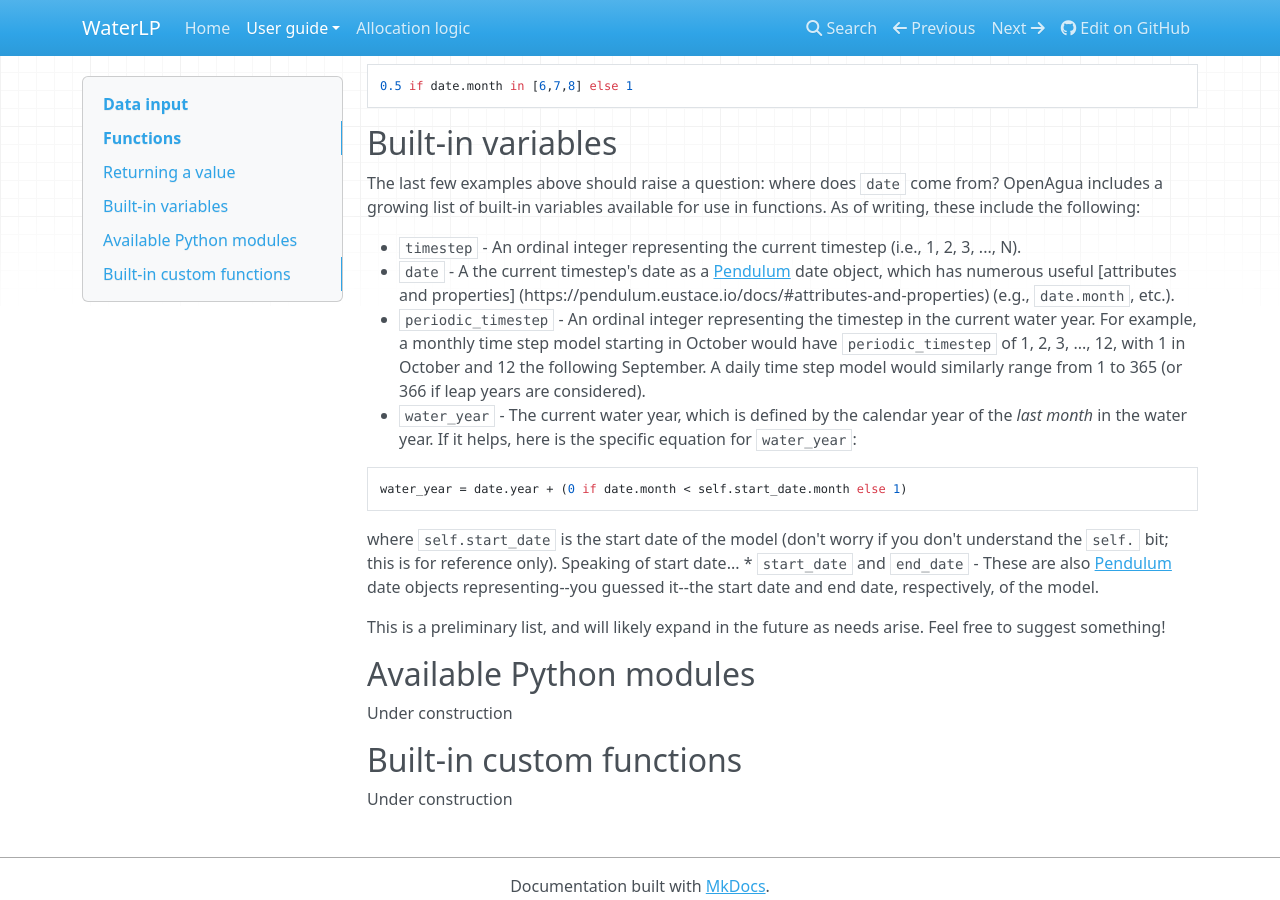
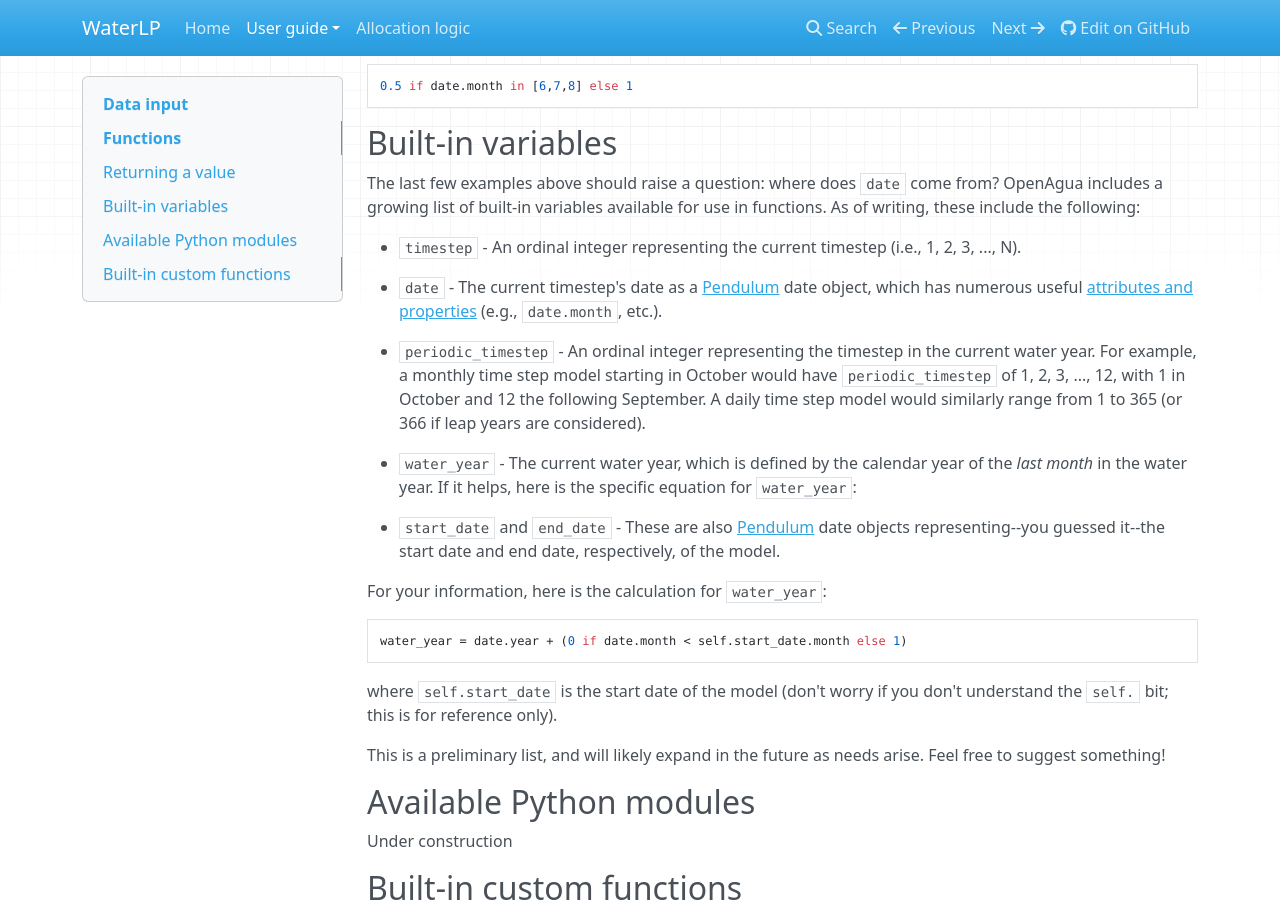
Before and after one commit to openagua/waterlp-pyomo, an MkDocs documentation site: the page built from docs/data-input.md, in a window 1280 px wide and 900 px high, scrolled down 1281 px. Built offline with MkDocs 1.6.1, drawn with Linux system fonts in a browser that asks for light colours; nearby versions of some CDN libraries.

Commit message:
update docs

````diff
--- a/docs/data-input.md
+++ b/docs/data-input.md
@@ -57,14 +57,20 @@ In the first case, because `x` is on the last line, `return` is not needed; `x`
 The last few examples above should raise a question: where does `date` come from? OpenAgua includes a growing list of built-in variables available for use in functions. As of writing, these include the following:
 
 * `timestep` - An ordinal integer representing the current timestep (i.e., 1, 2, 3, ..., N).
-* `date` - A the current timestep's date as a [Pendulum](https://pendulum.eustace.io) date object, which has numerous useful [attributes and properties] (https://pendulum.eustace.io/docs/#attributes-and-properties) (e.g., `date.month`, etc.).
+
+* `date` - The current timestep's date as a [Pendulum](https://pendulum.eustace.io) date object, which has numerous useful [attributes and properties](https://pendulum.eustace.io/docs/#attributes-and-properties) (e.g., `date.month`, etc.).
+
 * `periodic_timestep` - An ordinal integer representing the timestep in the current water year. For example, a monthly time step model starting in October would have `periodic_timestep` of 1, 2, 3, ..., 12, with 1 in October and 12 the following September. A daily time step model would similarly range from 1 to 365 (or 366 if leap years are considered).
+
 * `water_year` - The current water year, which is defined by the calendar year of the *last month* in the water year. If it helps, here is the specific equation for `water_year`:
+
+* `start_date` and `end_date` - These are also [Pendulum](https://pendulum.eustace.io) date objects representing--you guessed it--the start date and end date, respectively, of the model.
+
+For your information, here is the calculation for `water_year`:
 ```python
 water_year = date.year + (0 if date.month < self.start_date.month else 1)
 ```
-where `self.start_date` is the start date of the model (don't worry if you don't understand the `self.` bit; this is for reference only). Speaking of start date...
-* `start_date` and `end_date` - These are also [Pendulum](https://pendulum.eustace.io) date objects representing--you guessed it--the start date and end date, respectively, of the model.
+where `self.start_date` is the start date of the model (don't worry if you don't understand the `self.` bit; this is for reference only).
 
 This is a preliminary list, and will likely expand in the future as needs arise. Feel free to suggest something!
 
````
